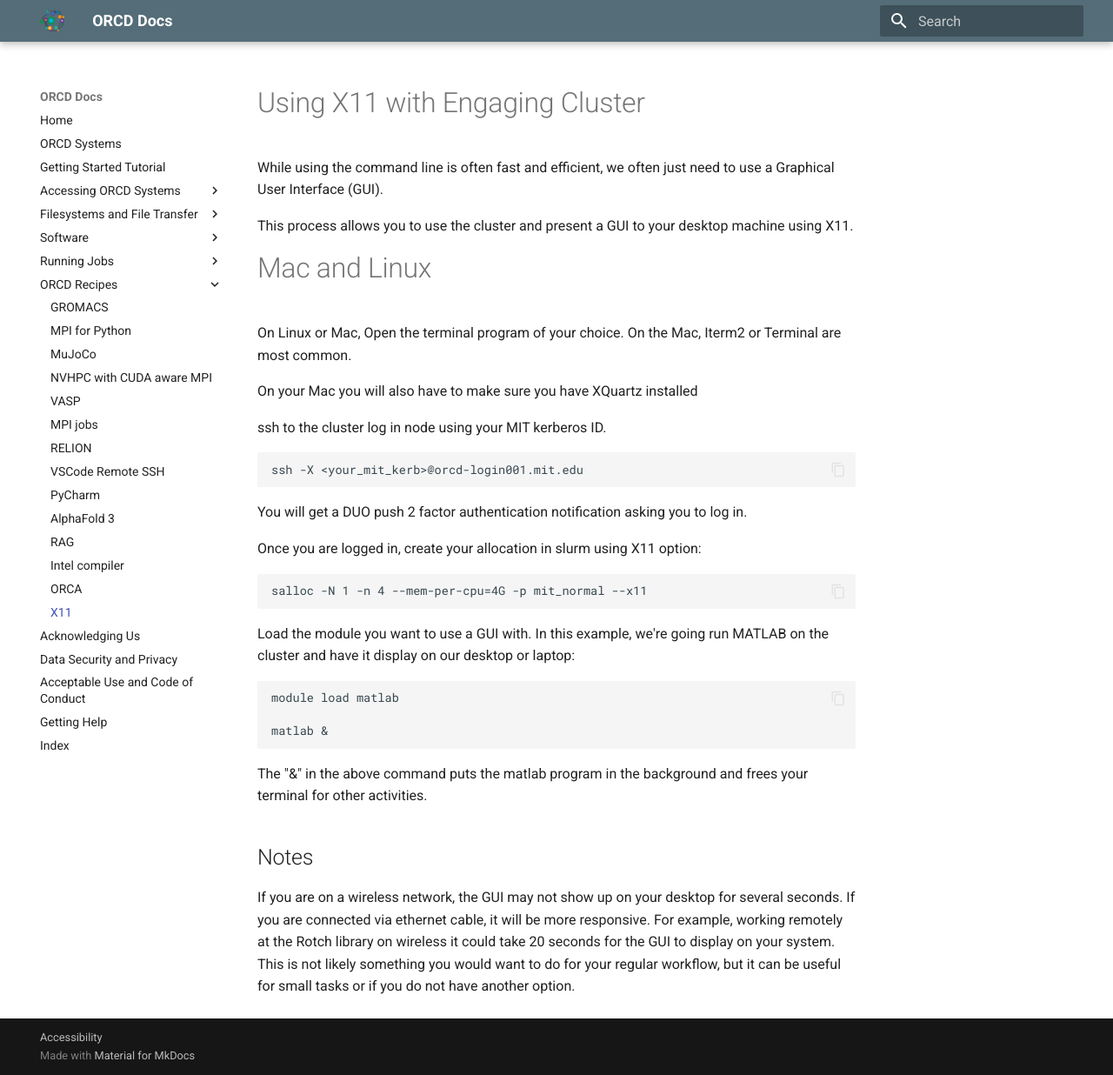
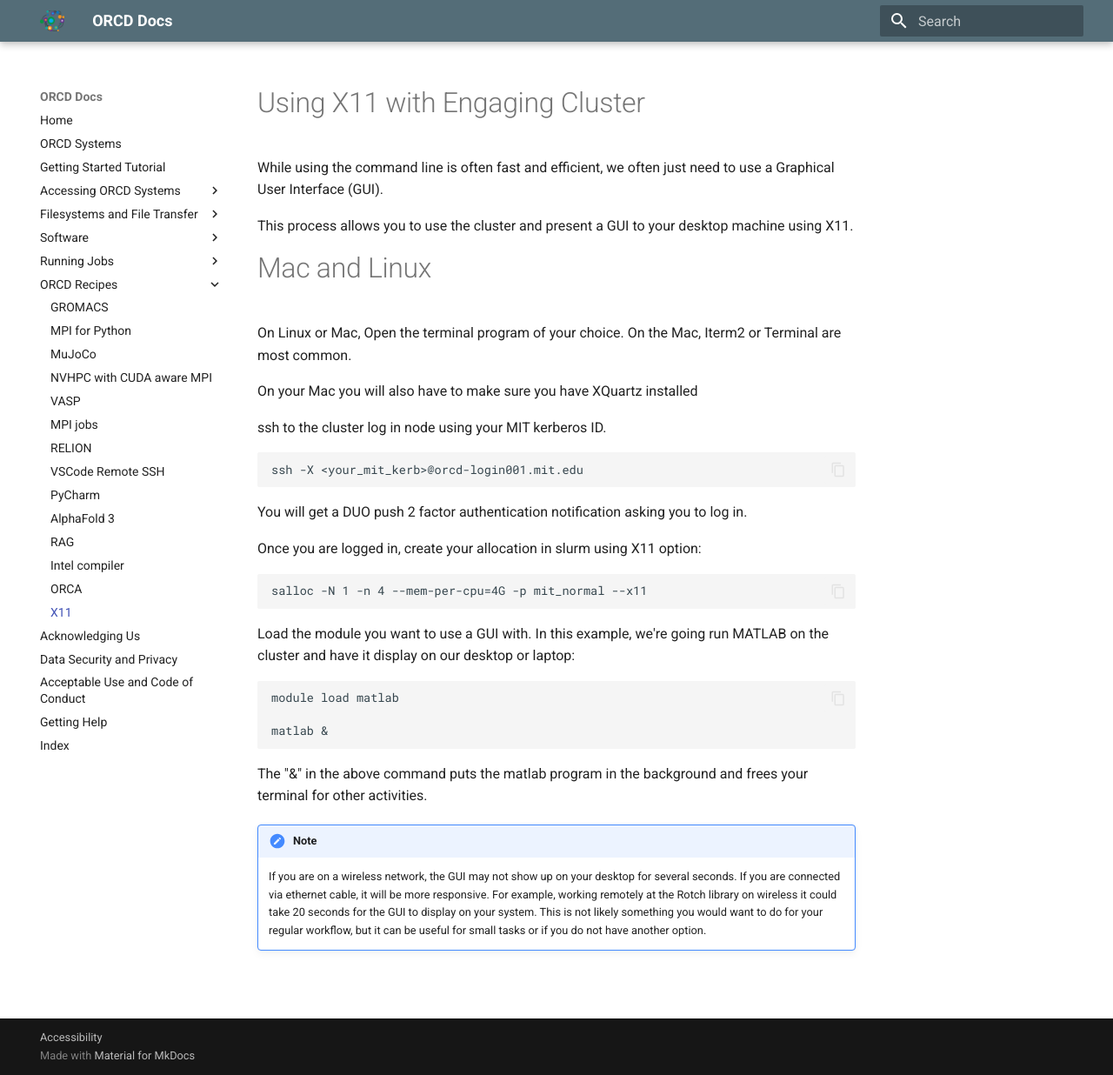
Before and after one commit to mit-orcd/orcd-docs-edit, an MkDocs documentation site: the page built from docs/recipes/X11.md, in a window 1280 px wide and 1236 px high. Shown: the whole window at 87% size. Built offline with MkDocs 1.6.1 and Material for MkDocs 9.7.7, drawn with Linux system fonts in a browser that asks for light colours.

Commit message:
using real mk markup for a note

````diff
--- a/docs/recipes/X11.md
+++ b/docs/recipes/X11.md
@@ -30,5 +30,5 @@ matlab &
 ```
 The "&" in the above command puts the matlab program in the background and frees your terminal for other activities.
 
-## Notes
-If you are on a wireless network, the GUI may not show up on your desktop for several seconds. If you are connected via ethernet cable, it will be more responsive. For example, working remotely at the Rotch library on wireless it could take 20 seconds for the GUI to display on your system. This is not likely something you would want to do for your regular workflow, but it can be useful for small tasks or if you do not have another option.
+!!! note
+    If you are on a wireless network, the GUI may not show up on your desktop for several seconds. If you are connected via ethernet cable, it will be more responsive. For example, working remotely at the Rotch library on wireless it could take 20 seconds for the GUI to display on your system. This is not likely something you would want to do for your regular workflow, but it can be useful for small tasks or if you do not have another option.
````
